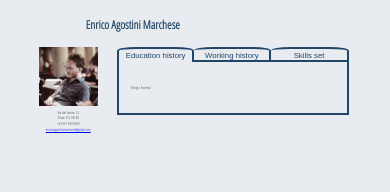
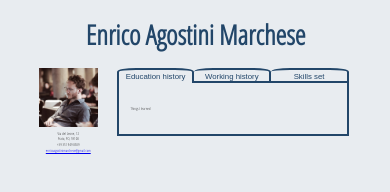
Before and after one commit to eamarchese/cv, a plain HTML site: page index.html in a window 390 px wide. Drawn offline with nearby package versions, Linux system fonts and the light colour scheme.

Commit message:
media query for h1 in cellphones

```diff
--- a/css/css.css
+++ b/css/css.css
@@ -20,6 +20,7 @@ h1 {
   color: #224669;
   font-size: 3rem;
 }
+
 
 h2 {
   font-size: 1.5rem;
@@ -134,3 +135,13 @@ button {
   padding-top: 0.5rem;
   cursor: pointer;
 }
+
+/* media queries */
+
+/* Cellphones */
+
+@media only screen and (max-width: 480px) {
+  h1 {
+    font-size: 7rem;
+  }
+}
```
